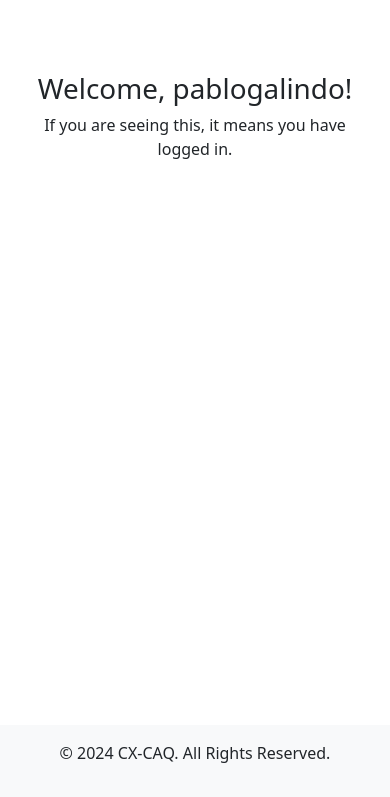
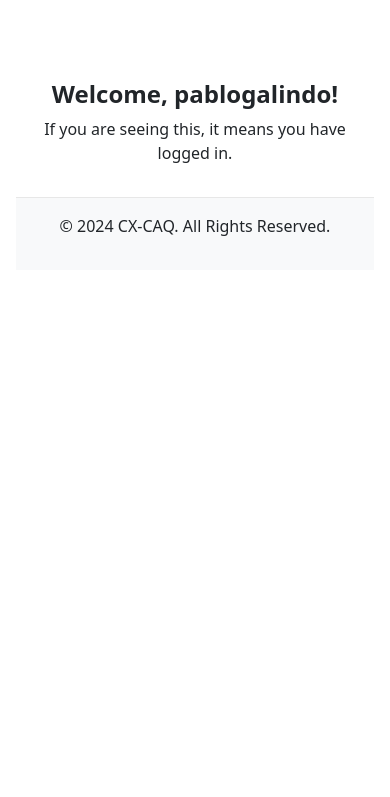
Before and after one commit to galindo89/currency-exchange-pgz, a Django app: page /dashboard/ in a window 390 px wide. Shown: the part 47-844 px from the top of the page. Run offline with Django 4.2, Linux system fonts and the light colour scheme; a user stored in the database is signed in.

Commit message:
improving styles for mobile deveices and table devices

```diff
--- a/core/templates/core/dashboard.html
+++ b/core/templates/core/dashboard.html
@@ -3,12 +3,13 @@
 {% block title %}Dashboard{% endblock %}
 
 {% block content %}
-<div class="container mt-5">
-    <div class="row">
-        <div class="col-md-12">
-            <h1 class="text-center">Welcome, {{ user.username }}!</h1>
-            <p class="text-center">If you are seeing this, it means you have logged in.</p>
+<div class="container mt-4">
+    <div class="row justify-content-center text-center">
+        <div class="col-12">
+            <h1>Welcome, {{ user.username }}!</h1>
+            <p>If you are seeing this, it means you have logged in.</p>
         </div>
     </div>
-</div>
+
+
 {% endblock %}
--- a/static/css/style.css
+++ b/static/css/style.css
@@ -5,6 +5,48 @@ html, body {
     flex-direction: column;
 }
 
+
 main {
     flex: 1;
 }
+
+/* Footer styles */
+footer {
+    background-color: #f8f9fa;
+    padding: 1rem;
+    text-align: center;
+    border-top: 1px solid #e7e7e7;
+}
+
+
+/* Headings */
+h1, h2, h3 {
+    font-weight: bold;
+}
+
+/* Container and Layout */
+.container {
+    padding: 1rem;
+    max-width: 100%;
+}
+
+/* Mobile Styles */
+@media (max-width: 768px) {
+
+    h1 {
+        font-size: 1.5rem;
+    }
+
+}
+
+/* Tablet and Above */
+@media (min-width: 769px) {
+    .container {
+        max-width: 960px;
+        margin: auto;
+    }
+    h1 {
+        font-size: 2rem;
+    }
+
+}
```
